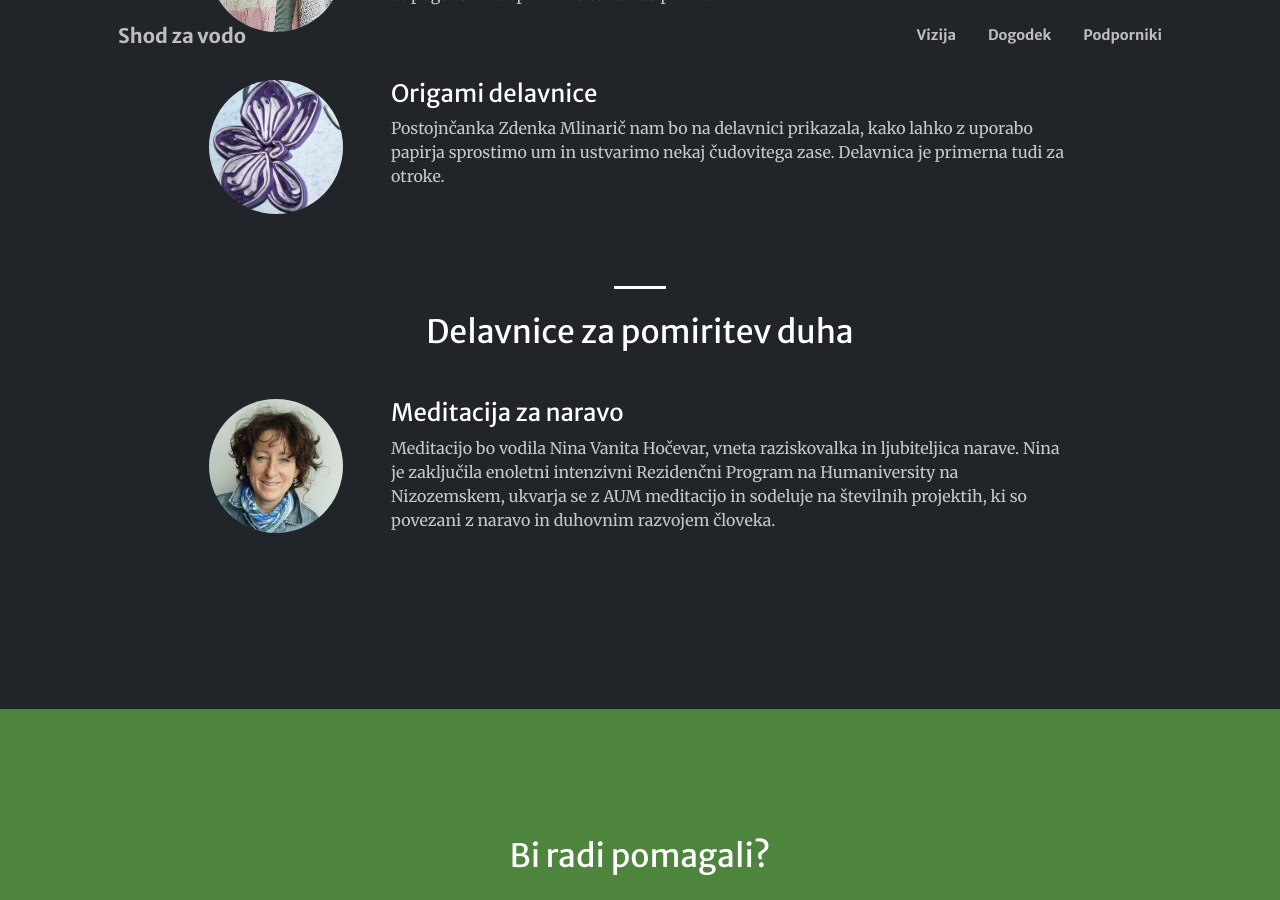
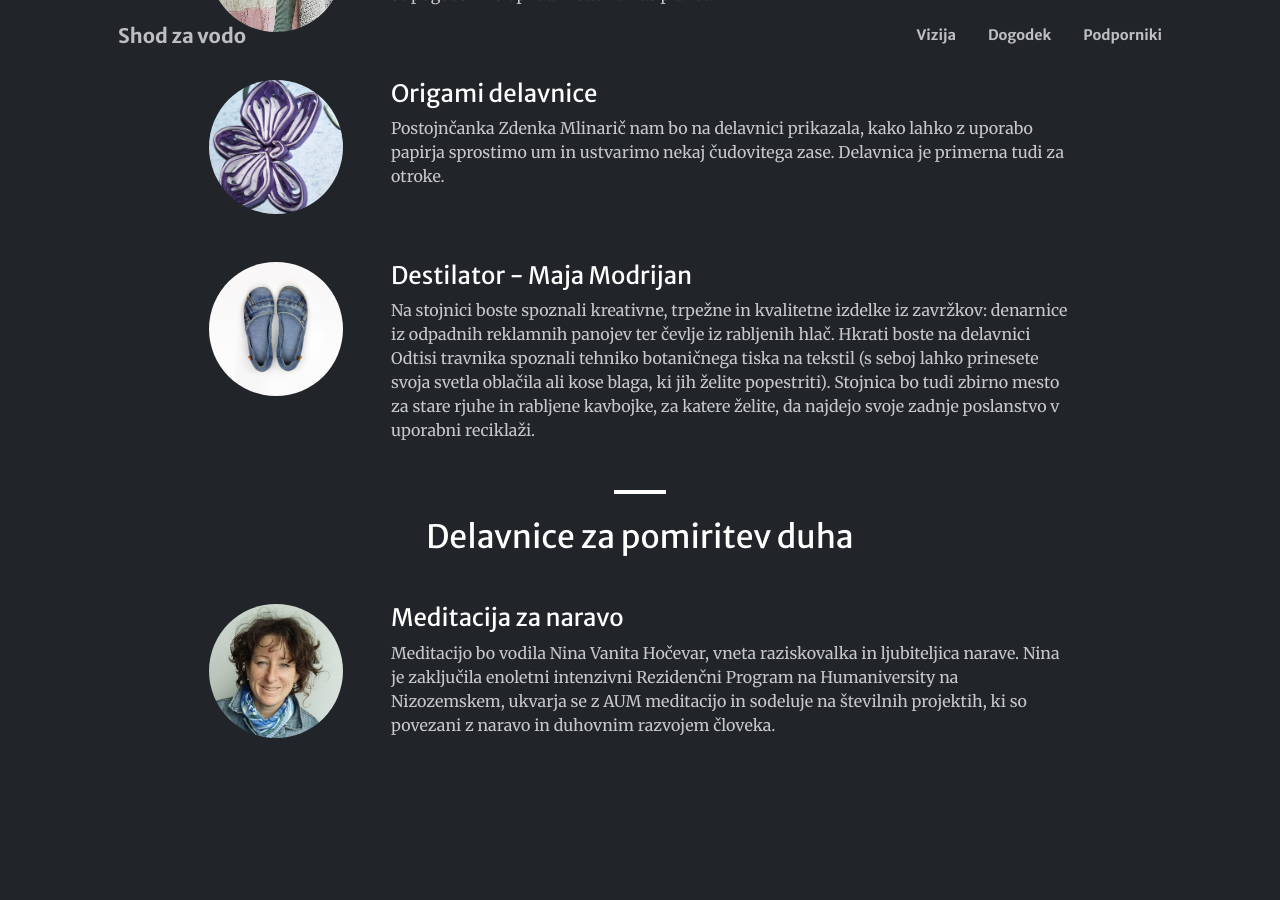
Before and after one commit to knagode/shodzavodo, a Jekyll site: the page built from index.html, in a window 1280 px wide and 900 px high, scrolled down 4651 px. Built offline with Jekyll 4.4.1, drawn with Linux system fonts in a browser that asks for light colours; some web fonts are replaced; comment, search, counter and statistics services are not loaded.

Commit message:
maja modrijan

```diff
--- a/index.html
+++ b/index.html
@@ -322,6 +322,22 @@ background: '/img/bg-index.jpg'
           </div>
         </div>
 
+        <div class="row gx-4 gx-lg-5 justify-content-center">
+          <div class="col-lg-2 text-center">
+            <img src="{{ 'img/delavnice/destilator.jpg' | prepend: site.baseurl | replace: '//', '/' }}" class="img-fluid mb-5 rounded-circle" />
+          </div>
+
+          <div class="col-lg-8">
+            <h4 class="text-white">Destilator - Maja Modrijan</h2>
+
+            <p class="text-white-75 mb-4">
+              Na stojnici boste spoznali kreativne, trpežne in kvalitetne izdelke iz zavržkov:  denarnice iz odpadnih reklamnih panojev ter čevlje iz rabljenih hlač.
+Hkrati boste na delavnici Odtisi travnika spoznali tehniko botaničnega tiska na tekstil (s seboj lahko prinesete svoja svetla oblačila ali kose blaga, ki jih želite popestriti).
+Stojnica bo tudi zbirno mesto za stare rjuhe in rabljene kavbojke, za katere želite, da najdejo svoje zadnje poslanstvo v uporabni reciklaži.
+            </p>
+          </div>
+        </div>
+
         <hr class="divider divider-light" />
 
         <div class="row gx-4 gx-lg-5 justify-content-center">
```
Also changed, not shown: img/delavnice/destilator.jpg (added), 6 other files.
